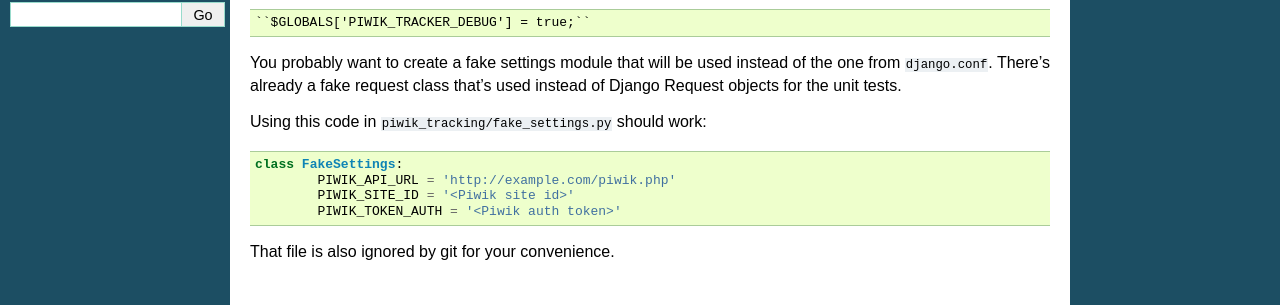
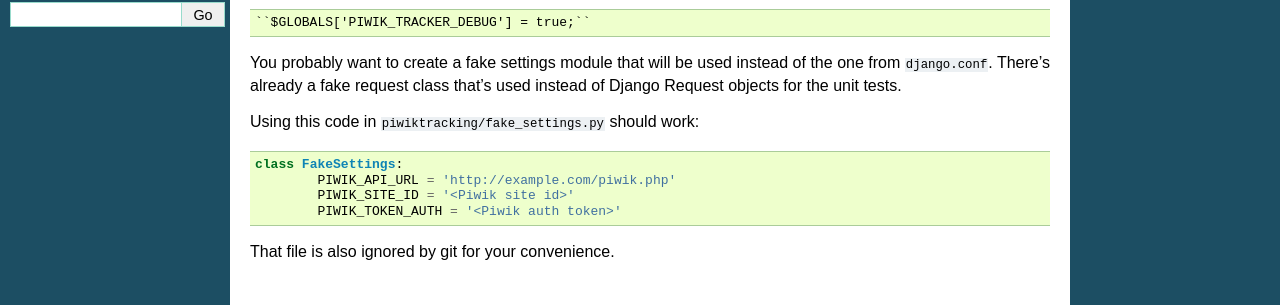
Before and after one commit to matomo-org/piwik-python-api, a Sphinx documentation site: the page built from doc/hacking.rst, in a window 1280 px wide. Shown: the part 261-566 px from the top of the page. Built offline with Sphinx 7.4.7, drawn with Linux system fonts in a browser that asks for light colours.

Commit message:
Misc renaming stuff

```diff
--- a/doc/api_reference.rst
+++ b/doc/api_reference.rst
@@ -1,5 +1,5 @@
 API reference
 =============
 
-.. autoclass:: piwik_tracking.piwik_tracker.PiwikTracker
+.. autoclass:: piwiktracking.piwik_tracker.PiwikTracker
    :members:
--- a/doc/hacking.rst
+++ b/doc/hacking.rst
@@ -18,7 +18,7 @@
 instead of the one from ``django.conf``. There's already a fake request
 class that's used instead of Django Request objects for the unit tests.
 
-Using this code in ``piwik_tracking/fake_settings.py`` should work::
+Using this code in ``piwiktracking/fake_settings.py`` should work::
 
     class FakeSettings:
             PIWIK_API_URL = 'http://example.com/piwik.php'
--- a/doc/usage.rst
+++ b/doc/usage.rst
@@ -23,7 +23,7 @@
 HttpRequest object in some places. If you're not using Django you'll want to
 pass an object that looks like this:
 
-.. autoclass:: piwik_tracking.tests.FakeRequest
+.. autoclass:: piwiktracking.tests.FakeRequest
     :members:
 
 You can also have a look at the official Django documentation for the
```
Also changed, not shown: 1 other file.
